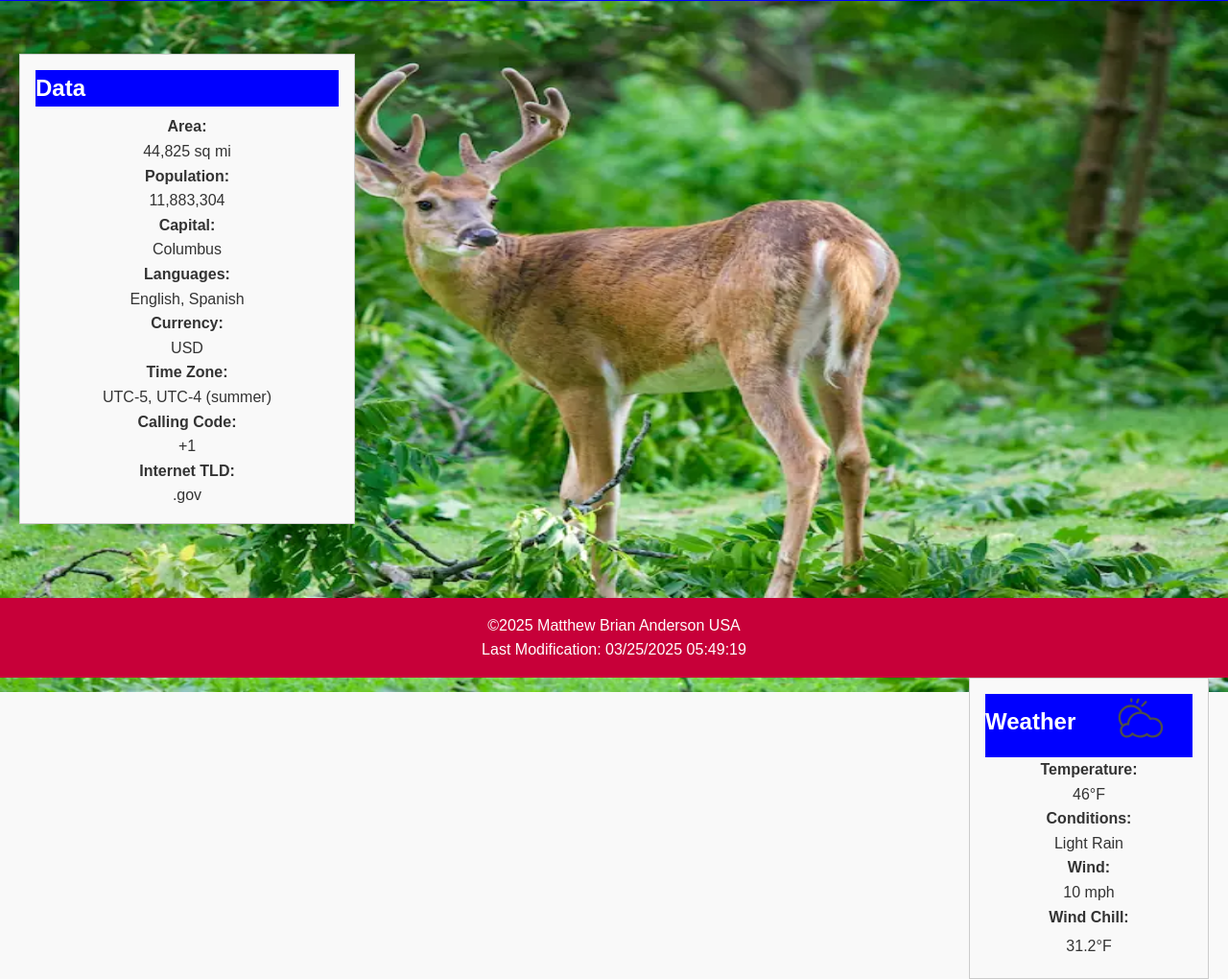
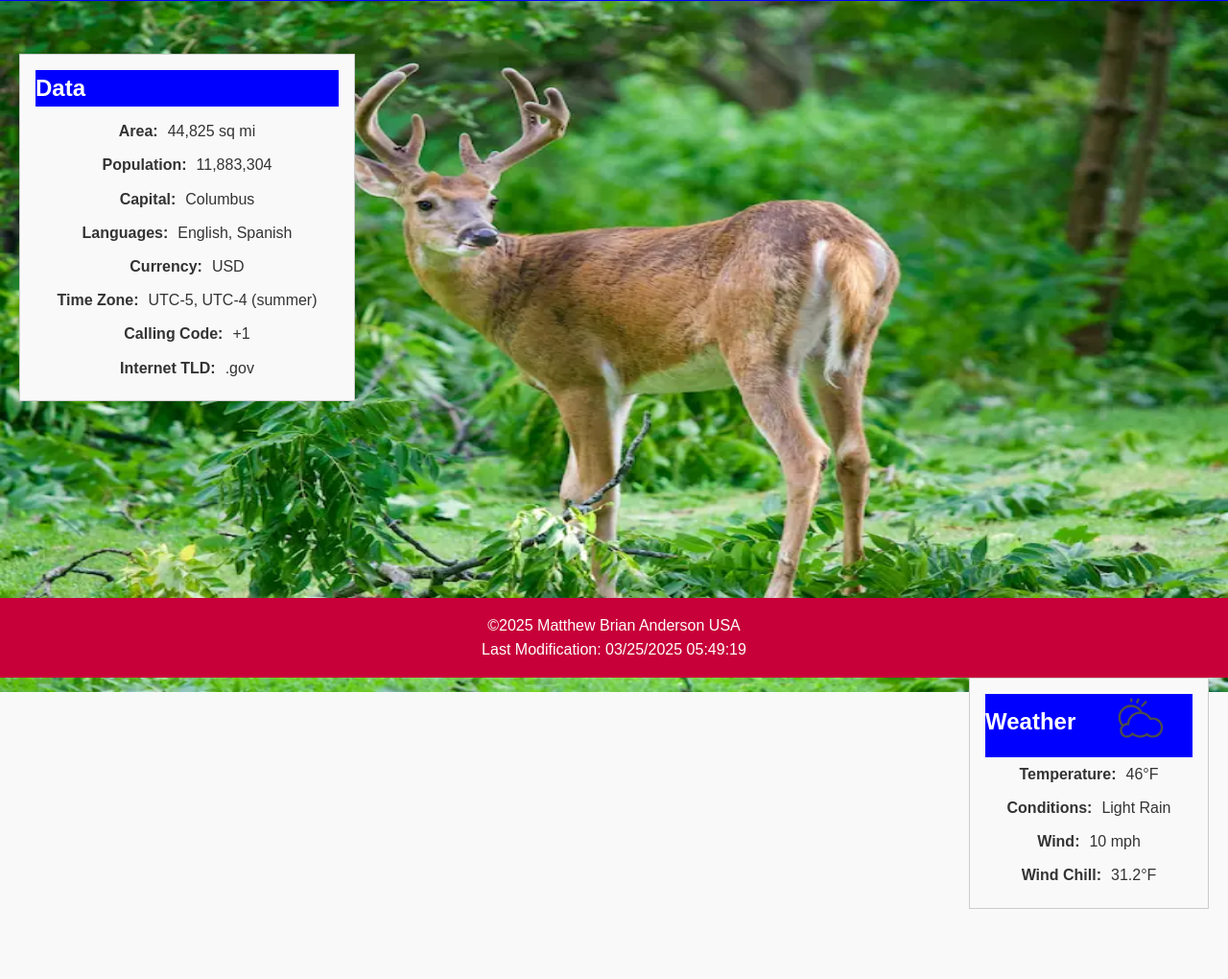
Before and after one commit to Matt-B-Anderson/wdd131, a plain HTML site: page place.html in a window 1280 px wide. Shown: the part 94-1114 px from the top of the page at 96% size. After the commit the page ends 1041 px from the top, so only its background shows below. Drawn offline with Linux system fonts and the light colour scheme.

Commit message:
fixed some css

```diff
--- a/styles/place.css
+++ b/styles/place.css
@@ -84,7 +84,7 @@ body {
     text-align: center;
 }
 
-ul li span {
+ul li div {
     display: flex;
     flex-direction: row;
     justify-content: center;
```
